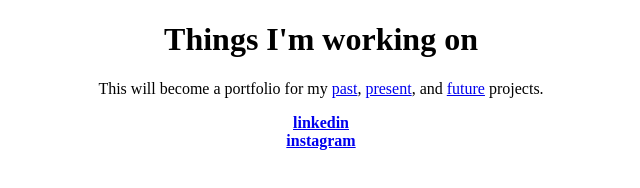
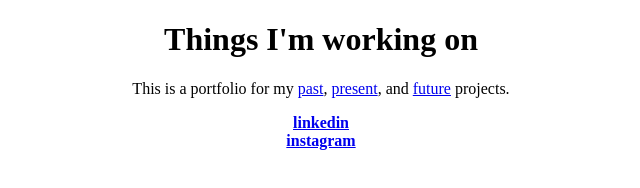
Before and after one commit to benstanton/benstanton.github.io, a plain HTML site: page index.html in a window 1280 px wide. Shown: the whole page, without its empty margins (319-959 px from the left). Drawn offline with Linux system fonts and the light colour scheme.

Commit message:
Update index.html

```diff
--- a/index.html
+++ b/index.html
@@ -11,7 +11,7 @@
 	<body>
 
 		<h1>Things I'm working on</h1>
-		<p>This will become a portfolio for my <a href="past.html">past</a>, <a href="present.html">present</a>, and <a href="future.html">future</a> projects.</p>
+		<p>This is a portfolio for my <a href="past.html">past</a>, <a href="present.html">present</a>, and <a href="future.html">future</a> projects.</p>
 		<p><a href="https://www.linkedin.com/in/ben-stanton-204906118/"><strong>linkedin</strong></a><br>
 		<a href="https://www.instagram.com/much_assembly_required/"><strong>instagram</strong></a></p>
 
```
